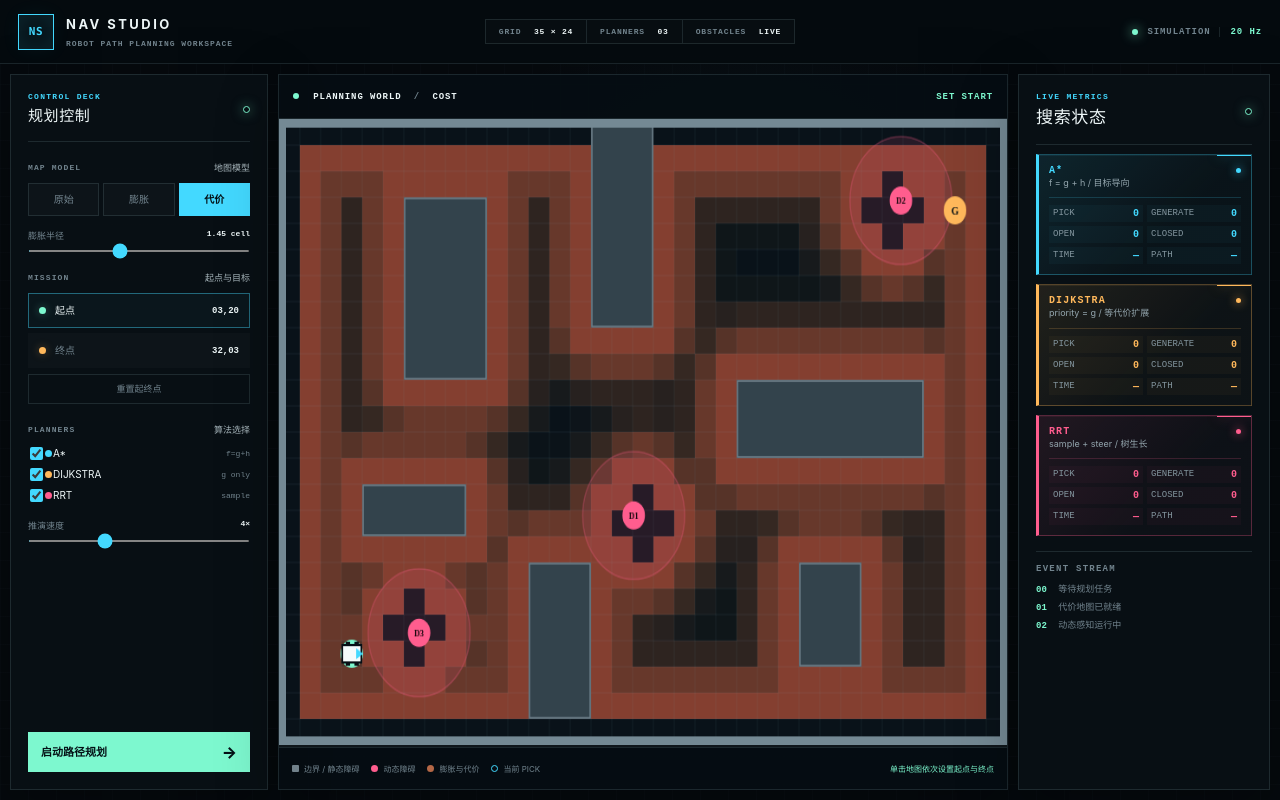
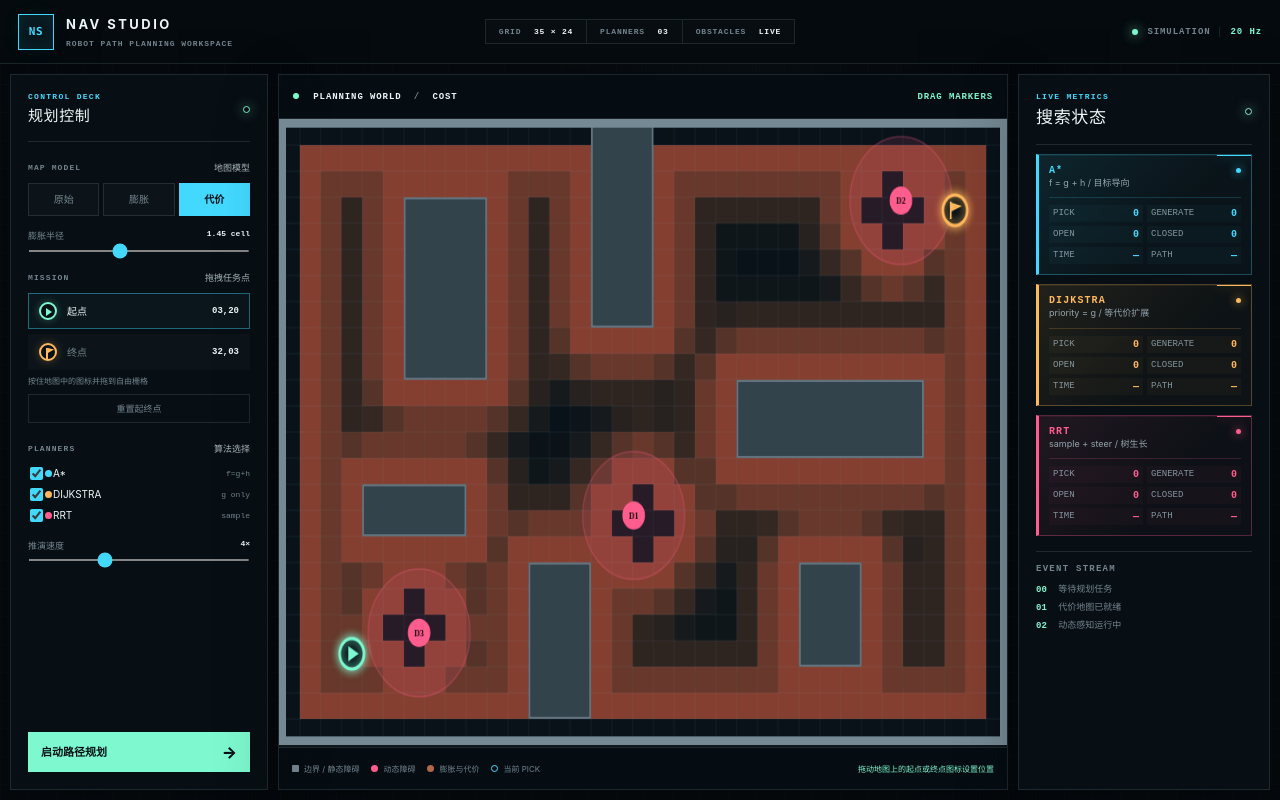
Before and after one commit to laichao2018/embodied-path-planning-lab, a Next.js app: page / in a window 1280 px wide. Built offline with nearby package versions, Linux system fonts and the light colour scheme.

Commit message:
feat: add draggable start and goal markers

```diff
--- a/app/page.tsx
+++ b/app/page.tsx
@@ -75,7 +75,8 @@ export default function Home() {
   const [running, setRunning] = useState(false);
   const [executing, setExecuting] = useState(false);
   const [executionCursor, setExecutionCursor] = useState(0);
-  const [notice, setNotice] = useState("单击地图依次设置起点与终点");
+  const [draggingMarker, setDraggingMarker] = useState<"start" | "goal" | null>(null);
+  const [notice, setNotice] = useState("拖动地图上的起点或终点图标设置位置");
 
   const resultList = useMemo(
     () => (["astar", "dijkstra", "rrt"] as PlannerKey[]).map((key) => results[key]).filter(Boolean) as PlannerResult[],
@@ -265,21 +266,52 @@ export default function Home() {
         }
       });
 
-      const drawMarker = (point: Point, color: string, label: string) => {
+      const drawMarker = (point: Point, color: string, kind: "start" | "goal") => {
         const pixel = pointToCanvas(point);
+        const active = draggingMarker === kind;
+        ctx.save();
+        ctx.translate(pixel.x, pixel.y);
+        if (active) {
+          ctx.beginPath();
+          ctx.strokeStyle = `${color}88`;
+          ctx.lineWidth = 2;
+          ctx.arc(0, 0, 20 + Math.sin(now / 90) * 2, 0, Math.PI * 2);
+          ctx.stroke();
+        }
+        ctx.shadowColor = color;
+        ctx.shadowBlur = active ? 18 : 10;
         ctx.beginPath();
+        ctx.fillStyle = "#071116";
+        ctx.strokeStyle = color;
+        ctx.lineWidth = 3;
+        ctx.arc(0, 0, 14, 0, Math.PI * 2);
+        ctx.fill();
+        ctx.stroke();
+        ctx.shadowBlur = 0;
         ctx.fillStyle = color;
-        ctx.arc(pixel.x, pixel.y, 13, 0, Math.PI * 2);
-        ctx.fill();
-        ctx.fillStyle = "#061015";
-        ctx.font = "800 11px ui-monospace";
-        ctx.textAlign = "center";
-        ctx.textBaseline = "middle";
-        ctx.fillText(label, pixel.x, pixel.y + 1);
+        ctx.strokeStyle = color;
+        if (kind === "start") {
+          ctx.beginPath();
+          ctx.moveTo(-4, -7);
+          ctx.lineTo(8, 0);
+          ctx.lineTo(-4, 7);
+          ctx.closePath();
+          ctx.fill();
+        } else {
+          ctx.lineWidth = 2;
+          ctx.beginPath();
+          ctx.moveTo(-5, 8);
+          ctx.lineTo(-5, -8);
+          ctx.stroke();
+          ctx.beginPath();
+          ctx.moveTo(-4, -7);
+          ctx.lineTo(8, -4);
+          ctx.lineTo(-4, 1);
+          ctx.closePath();
+          ctx.fill();
+        }
+        ctx.restore();
       };
-      drawMarker(start, "#7df8cf", "S");
-      drawMarker(goal, "#ffb85b", "G");
-
       const robot = positionAlongPath(executionResult?.path ?? [start], executionCursor) ?? { ...start, heading: 0 };
       const robotPixel = pointToCanvas(robot);
       ctx.save();
@@ -297,11 +329,14 @@ export default function Home() {
       ctx.fillRect(-7, -11, 5, 4); ctx.fillRect(-7, 7, 5, 4); ctx.fillRect(3, -11, 5, 4); ctx.fillRect(3, 7, 5, 4);
       ctx.restore();
 
+      drawMarker(start, "#7df8cf", "start");
+      drawMarker(goal, "#ffb85b", "goal");
+
       frame = window.requestAnimationFrame(draw);
     };
     frame = window.requestAnimationFrame(draw);
     return () => window.cancelAnimationFrame(frame);
-  }, [executionCursor, executionResult, inflation, layer, progress, resultList, start, goal]);
+  }, [draggingMarker, executionCursor, executionResult, inflation, layer, progress, resultList, start, goal]);
 
   const plan = () => {
     if (resultList.length && progress < maxSteps) {
@@ -330,28 +365,63 @@ export default function Home() {
     setNotice("推演中：亮环表示 PICK，微光节点表示 GENERATE");
   };
 
-  const placePoint = (event: React.MouseEvent<HTMLCanvasElement>) => {
+  const pointerGridPosition = (event: React.PointerEvent<HTMLCanvasElement>, snap: boolean) => {
     const canvas = event.currentTarget;
     const rect = canvas.getBoundingClientRect();
-    const point = {
-      x: Math.max(1, Math.min(COLS - 2, Math.floor(((event.clientX - rect.left) / rect.width) * COLS))),
-      y: Math.max(1, Math.min(ROWS - 2, Math.floor(((event.clientY - rect.top) / rect.height) * ROWS))),
+    const raw = {
+      x: ((event.clientX - rect.left) / rect.width) * COLS - 0.5,
+      y: ((event.clientY - rect.top) / rect.height) * ROWS - 0.5,
     };
+    if (!snap) return raw;
+    return {
+      x: Math.max(1, Math.min(COLS - 2, Math.round(raw.x))),
+      y: Math.max(1, Math.min(ROWS - 2, Math.round(raw.y))),
+    };
+  };
+
+  const beginMarkerDrag = (event: React.PointerEvent<HTMLCanvasElement>) => {
+    const raw = pointerGridPosition(event, false);
+    const startDistance = Math.hypot(raw.x - start.x, raw.y - start.y);
+    const goalDistance = Math.hypot(raw.x - goal.x, raw.y - goal.y);
+    const marker = Math.min(startDistance, goalDistance) <= 1.15
+      ? startDistance <= goalDistance ? "start" : "goal"
+      : null;
+    if (!marker) return;
+    event.preventDefault();
+    event.currentTarget.setPointerCapture(event.pointerId);
+    clearRun();
+    setDraggingMarker(marker);
+    setPlacement(marker);
+    setNotice(marker === "start" ? "正在拖动起点图标" : "正在拖动终点图标");
+  };
+
+  const moveMarker = (event: React.PointerEvent<HTMLCanvasElement>) => {
+    if (!draggingMarker) return;
+    const point = pointerGridPosition(event, true);
     const field = makeCostField(dynamicObstaclesAt(performance.now()), inflation);
     if (field.blocked.has(`${point.x},${point.y}`)) {
-      setNotice("该栅格属于障碍或膨胀区，请选择自由空间");
+      setNotice("此处是障碍或膨胀区，图标不能放置");
       return;
     }
-    clearRun();
-    if (placement === "start") {
+    const other = draggingMarker === "start" ? goal : start;
+    if (point.x === other.x && point.y === other.y) {
+      setNotice("起点与终点不能重合");
+      return;
+    }
+    if (draggingMarker === "start") {
       setStart(point);
-      setPlacement("goal");
-      setNotice("起点已设置，现在请选择终点");
     } else {
       setGoal(point);
-      setPlacement("start");
-      setNotice("终点已设置，可以启动路径规划");
     }
+    setNotice(draggingMarker === "start" ? "松开以设置起点" : "松开以设置终点");
+  };
+
+  const endMarkerDrag = (event: React.PointerEvent<HTMLCanvasElement>) => {
+    if (!draggingMarker) return;
+    if (event.currentTarget.hasPointerCapture(event.pointerId)) event.currentTarget.releasePointerCapture(event.pointerId);
+    const label = draggingMarker === "start" ? "起点" : "终点";
+    setDraggingMarker(null);
+    setNotice(`${label}已更新，可以启动路径规划`);
   };
 
   const resetPoints = () => {
@@ -359,7 +429,8 @@ export default function Home() {
     setStart(DEFAULT_START);
     setGoal(DEFAULT_GOAL);
     setPlacement("start");
-    setNotice("起终点已重置");
+    setDraggingMarker(null);
+    setNotice("起终点已重置，可直接拖动图标调整位置");
   };
 
   const visibleStep = (result: PlannerResult) => result.steps[Math.min(Math.floor(progress), result.steps.length) - 1];
@@ -396,11 +467,12 @@ export default function Home() {
             <input type="range" min="0.8" max="2.4" step="0.05" value={inflation} onChange={(event) => { clearRun(); setInflation(Number(event.target.value)); }} />
           </label>
 
-          <div className="section-label"><span>MISSION</span><b>起点与目标</b></div>
+          <div className="section-label"><span>MISSION</span><b>拖拽任务点</b></div>
           <div className="point-readout">
-            <button type="button" className={placement === "start" ? "selected" : ""} onClick={() => setPlacement("start")}><i className="start-swatch" /> 起点 <b>{formatCell(start)}</b></button>
-            <button type="button" className={placement === "goal" ? "selected" : ""} onClick={() => setPlacement("goal")}><i className="goal-swatch" /> 终点 <b>{formatCell(goal)}</b></button>
+            <button type="button" className={placement === "start" ? "selected" : ""} onClick={() => { setPlacement("start"); setNotice("请拖动地图上的绿色起点图标"); }}><i className="start-swatch" /> 起点 <b>{formatCell(start)}</b></button>
+            <button type="button" className={placement === "goal" ? "selected" : ""} onClick={() => { setPlacement("goal"); setNotice("请拖动地图上的橙色终点图标"); }}><i className="goal-swatch" /> 终点 <b>{formatCell(goal)}</b></button>
           </div>
+          <p className="drag-hint">按住地图中的图标并拖到自由栅格</p>
           <button className="reset-button" type="button" onClick={resetPoints}>重置起终点</button>
 
           <div className="section-label"><span>PLANNERS</span><b>算法选择</b></div>
@@ -426,9 +498,19 @@ export default function Home() {
         <section className="map-panel panel">
           <div className="map-toolbar">
             <div><span className="pulse" /> PLANNING WORLD <i>/</i> {layer.toUpperCase()}</div>
-            <p className={running ? "is-running" : ""}>{running ? `SEARCH ${Math.round((progress / Math.max(maxSteps, 1)) * 100)}%` : executing ? "ROBOT EXECUTING" : placement === "start" ? "SET START" : "SET GOAL"}</p>
+            <p className={running ? "is-running" : ""}>{running ? `SEARCH ${Math.round((progress / Math.max(maxSteps, 1)) * 100)}%` : executing ? "ROBOT EXECUTING" : draggingMarker ? `DRAG ${draggingMarker.toUpperCase()}` : "DRAG MARKERS"}</p>
           </div>
-          <canvas ref={canvasRef} width={CANVAS_WIDTH} height={CANVAS_HEIGHT} onClick={placePoint} aria-label="交互式路径规划地图，单击放置起点和终点" />
+          <canvas
+            ref={canvasRef}
+            className={draggingMarker ? "is-dragging" : ""}
+            width={CANVAS_WIDTH}
+            height={CANVAS_HEIGHT}
+            onPointerDown={beginMarkerDrag}
+            onPointerMove={moveMarker}
+            onPointerUp={endMarkerDrag}
+            onPointerCancel={endMarkerDrag}
+            aria-label="交互式路径规划地图，拖动起点箭头或终点旗帜设置位置"
+          />
           <div className="progress-rail"><span style={{ width: `${Math.min(100, (progress / Math.max(maxSteps, 1)) * 100)}%` }} /></div>
           <div className="map-legend">
             <span><i className="wall" />边界 / 静态障碍</span>
--- a/standalone/app.js
+++ b/standalone/app.js
@@ -58,7 +58,8 @@
     running: false,
     executing: false,
     executionCursor: 0,
-    notice: "单击地图依次设置起点与终点",
+    draggingMarker: null,
+    notice: "拖动地图上的起点或终点图标设置位置",
   };
 
   function keyOf(point) {
@@ -377,7 +378,8 @@
     elements.runState.classList.toggle("is-running", state.running);
     if (state.running) elements.runState.textContent = `SEARCH ${Math.round(percent)}%`;
     else if (state.executing) elements.runState.textContent = "ROBOT EXECUTING";
-    else elements.runState.textContent = state.placement === "start" ? "SET START" : "SET GOAL";
+    else if (state.draggingMarker) elements.runState.textContent = `DRAG ${state.draggingMarker.toUpperCase()}`;
+    else elements.runState.textContent = "DRAG MARKERS";
 
     const hasResults = resultList().length > 0;
     const canResume = hasResults && state.progress < stepsTotal;
@@ -455,41 +457,114 @@
     updateTelemetry();
   }
 
-  function placePoint(event) {
+  function pointerGridPosition(event, snap) {
     const rect = canvas.getBoundingClientRect();
-    const point = {
-      x: Math.max(1, Math.min(COLS - 2, Math.floor((event.clientX - rect.left) / rect.width * COLS))),
-      y: Math.max(1, Math.min(ROWS - 2, Math.floor((event.clientY - rect.top) / rect.height * ROWS))),
+    const raw = {
+      x: (event.clientX - rect.left) / rect.width * COLS - 0.5,
+      y: (event.clientY - rect.top) / rect.height * ROWS - 0.5,
     };
-    const field = makeCostField(dynamicObstaclesAt(performance.now()), state.inflation);
-    if (field.blocked.has(keyOf(point))) {
-      setNotice("该栅格属于障碍或膨胀区，请选择自由空间");
-      return;
-    }
+    if (!snap) return raw;
+    return {
+      x: Math.max(1, Math.min(COLS - 2, Math.round(raw.x))),
+      y: Math.max(1, Math.min(ROWS - 2, Math.round(raw.y))),
+    };
+  }
+
+  function beginMarkerDrag(event) {
+    const raw = pointerGridPosition(event, false);
+    const startDistance = Math.hypot(raw.x - state.start.x, raw.y - state.start.y);
+    const goalDistance = Math.hypot(raw.x - state.goal.x, raw.y - state.goal.y);
+    const marker = Math.min(startDistance, goalDistance) <= 1.15
+      ? startDistance <= goalDistance ? "start" : "goal"
+      : null;
+    if (!marker) return;
+    event.preventDefault();
+    canvas.setPointerCapture(event.pointerId);
     clearRun();
-    if (state.placement === "start") {
-      state.start = point;
-      state.placement = "goal";
-      setNotice("起点已设置，现在请选择终点");
-    } else {
-      state.goal = point;
-      state.placement = "start";
-      setNotice("终点已设置，可以启动路径规划");
-    }
+    state.draggingMarker = marker;
+    state.placement = marker;
+    canvas.classList.add("is-dragging");
+    setNotice(marker === "start" ? "正在拖动起点图标" : "正在拖动终点图标");
     updateInterface();
   }
 
-  function drawMarker(point, color, label) {
+  function moveMarker(event) {
+    if (!state.draggingMarker) return;
+    const point = pointerGridPosition(event, true);
+    const field = makeCostField(dynamicObstaclesAt(performance.now()), state.inflation);
+    if (field.blocked.has(keyOf(point))) {
+      setNotice("此处是障碍或膨胀区，图标不能放置");
+      return;
+    }
+    const other = state.draggingMarker === "start" ? state.goal : state.start;
+    if (point.x === other.x && point.y === other.y) {
+      setNotice("起点与终点不能重合");
+      return;
+    }
+    if (state.draggingMarker === "start") {
+      state.start = point;
+    } else {
+      state.goal = point;
+    }
+    setNotice(state.draggingMarker === "start" ? "松开以设置起点" : "松开以设置终点");
+    updateInterface();
+  }
+
+  function endMarkerDrag(event) {
+    if (!state.draggingMarker) return;
+    if (canvas.hasPointerCapture(event.pointerId)) canvas.releasePointerCapture(event.pointerId);
+    const label = state.draggingMarker === "start" ? "起点" : "终点";
+    state.draggingMarker = null;
+    canvas.classList.remove("is-dragging");
+    setNotice(`${label}已更新，可以启动路径规划`);
+    updateInterface();
+  }
+
+  function drawMarker(point, color, kind, now) {
     const pixel = pointToCanvas(point);
+    const active = state.draggingMarker === kind;
+    ctx.save();
+    ctx.translate(pixel.x, pixel.y);
+    if (active) {
+      ctx.beginPath();
+      ctx.strokeStyle = `${color}88`;
+      ctx.lineWidth = 2;
+      ctx.arc(0, 0, 20 + Math.sin(now / 90) * 2, 0, Math.PI * 2);
+      ctx.stroke();
+    }
+    ctx.shadowColor = color;
+    ctx.shadowBlur = active ? 18 : 10;
     ctx.beginPath();
+    ctx.fillStyle = "#071116";
+    ctx.strokeStyle = color;
+    ctx.lineWidth = 3;
+    ctx.arc(0, 0, 14, 0, Math.PI * 2);
+    ctx.fill();
+    ctx.stroke();
+    ctx.shadowBlur = 0;
     ctx.fillStyle = color;
-    ctx.arc(pixel.x, pixel.y, 13, 0, Math.PI * 2);
-    ctx.fill();
-    ctx.fillStyle = "#061015";
-    ctx.font = "800 11px ui-monospace, monospace";
-    ctx.textAlign = "center";
-    ctx.textBaseline = "middle";
-    ctx.fillText(label, pixel.x, pixel.y + 1);
+    ctx.strokeStyle = color;
+    if (kind === "start") {
+      ctx.beginPath();
+      ctx.moveTo(-4, -7);
+      ctx.lineTo(8, 0);
+      ctx.lineTo(-4, 7);
+      ctx.closePath();
+      ctx.fill();
+    } else {
+      ctx.lineWidth = 2;
+      ctx.beginPath();
+      ctx.moveTo(-5, 8);
+      ctx.lineTo(-5, -8);
+      ctx.stroke();
+      ctx.beginPath();
+      ctx.moveTo(-4, -7);
+      ctx.lineTo(8, -4);
+      ctx.lineTo(-4, 1);
+      ctx.closePath();
+      ctx.fill();
+    }
+    ctx.restore();
   }
 
   let cachedField = makeCostField(dynamicObstaclesAt(performance.now()), state.inflation);
@@ -628,8 +703,6 @@
       }
     });
 
-    drawMarker(state.start, "#7df8cf", "S");
-    drawMarker(state.goal, "#ffb85b", "G");
     const executionResult = state.results.astar || state.results.dijkstra || state.results.rrt;
     const robot = positionAlongPath(executionResult ? executionResult.path : [state.start], state.executionCursor) || { ...state.start, heading: 0 };
     const robotPixel = pointToCanvas(robot);
@@ -654,6 +727,9 @@
     ctx.fillRect(3, -11, 5, 4);
     ctx.fillRect(3, 7, 5, 4);
     ctx.restore();
+
+    drawMarker(state.start, "#7df8cf", "start", now);
+    drawMarker(state.goal, "#ffb85b", "goal", now);
   }
 
   elements.layerControls.addEventListener("click", (event) => {
@@ -670,10 +746,12 @@
   });
   elements.selectStart.addEventListener("click", () => {
     state.placement = "start";
+    setNotice("请拖动地图上的绿色起点图标");
     updateInterface();
   });
   elements.selectGoal.addEventListener("click", () => {
     state.placement = "goal";
+    setNotice("请拖动地图上的橙色终点图标");
     updateInterface();
   });
   elements.resetPoints.addEventListener("click", () => {
@@ -681,7 +759,9 @@
     state.start = { ...DEFAULT_START };
     state.goal = { ...DEFAULT_GOAL };
     state.placement = "start";
-    setNotice("起终点已重置");
+    state.draggingMarker = null;
+    canvas.classList.remove("is-dragging");
+    setNotice("起终点已重置，可直接拖动图标调整位置");
     updateInterface();
   });
   PLANNERS.forEach((planner) => {
@@ -696,7 +776,10 @@
     updateInterface();
   });
   elements.runPlanner.addEventListener("click", startPlanning);
-  canvas.addEventListener("click", placePoint);
+  canvas.addEventListener("pointerdown", beginMarkerDrag);
+  canvas.addEventListener("pointermove", moveMarker);
+  canvas.addEventListener("pointerup", endMarkerDrag);
+  canvas.addEventListener("pointercancel", endMarkerDrag);
 
   let previousFrame = performance.now();
   let progressAccumulator = 0;
--- a/standalone/index.html
+++ b/standalone/index.html
@@ -38,11 +38,12 @@
             <input id="inflation" type="range" min="0.8" max="2.4" step="0.05" value="1.45" />
           </label>
 
-          <div class="section-label"><span>MISSION</span><b>起点与目标</b></div>
+          <div class="section-label"><span>MISSION</span><b>拖拽任务点</b></div>
           <div class="point-readout">
             <button id="select-start" type="button" class="selected"><i class="start-swatch"></i> 起点 <b id="start-value">03,20</b></button>
             <button id="select-goal" type="button"><i class="goal-swatch"></i> 终点 <b id="goal-value">32,03</b></button>
           </div>
+          <p class="drag-hint">按住地图中的图标并拖到自由栅格</p>
           <button class="reset-button" id="reset-points" type="button">重置起终点</button>
 
           <div class="section-label"><span>PLANNERS</span><b>算法选择</b></div>
@@ -65,14 +66,14 @@
             <div><span class="pulse"></span> PLANNING WORLD <i>/</i> <b id="layer-name">COST</b></div>
             <p id="run-state">SET START</p>
           </div>
-          <canvas id="map" width="840" height="576" aria-label="交互式路径规划地图"></canvas>
+          <canvas id="map" width="840" height="576" aria-label="交互式路径规划地图，拖动起点箭头或终点旗帜设置位置"></canvas>
           <div class="progress-rail"><span id="progress-bar"></span></div>
           <div class="map-legend">
             <span><i class="wall"></i>边界 / 静态障碍</span>
             <span><i class="dynamic"></i>动态障碍</span>
             <span><i class="inflated"></i>膨胀与代价</span>
             <span><i class="pick-ring"></i>当前 PICK</span>
-            <span class="legend-note" id="notice">单击地图依次设置起点与终点</span>
+            <span class="legend-note" id="notice">拖动地图上的起点或终点图标设置位置</span>
           </div>
         </section>
 
--- a/standalone/styles.css
+++ b/standalone/styles.css
@@ -86,12 +86,17 @@ button { color: inherit; }
 .range-control input { width: 100%; height: 2px; accent-color: var(--cyan); cursor: pointer; }
 
 .point-readout { display: grid; gap: 5px; margin-top: 9px; }
-.point-readout button { display: grid; grid-template-columns: 8px 1fr auto; gap: 8px; align-items: center; padding: 9px 10px; background: rgba(255,255,255,.018); border: 1px solid transparent; color: var(--muted); text-align: left; cursor: pointer; font-size: 10px; }
+.point-readout button { display: grid; grid-template-columns: 20px 1fr auto; gap: 8px; align-items: center; padding: 8px 10px; background: rgba(255,255,255,.018); border: 1px solid transparent; color: var(--muted); text-align: left; cursor: pointer; font-size: 10px; }
 .point-readout button.selected { border-color: rgba(67,217,255,.42); background: rgba(67,217,255,.035); color: var(--ink); }
-.point-readout i, .algorithm-list i, .map-legend i { width: 7px; height: 7px; border-radius: 50%; display: inline-block; }
-.start-swatch { background: var(--green); box-shadow: 0 0 8px rgba(125,248,207,.35); }
-.goal-swatch { background: var(--amber); box-shadow: 0 0 8px rgba(255,184,91,.35); }
+.algorithm-list i, .map-legend i { width: 7px; height: 7px; border-radius: 50%; display: inline-block; }
+.point-readout i { position: relative; width: 18px; height: 18px; display: inline-block; border-radius: 50%; background: #071116; }
+.start-swatch { border: 2px solid var(--green); box-shadow: 0 0 8px rgba(125,248,207,.3); }
+.start-swatch::after { content: ""; position: absolute; left: 5px; top: 4px; width: 0; height: 0; border-top: 4px solid transparent; border-bottom: 4px solid transparent; border-left: 6px solid var(--green); }
+.goal-swatch { border: 2px solid var(--amber); box-shadow: 0 0 8px rgba(255,184,91,.3); }
+.goal-swatch::before { content: ""; position: absolute; left: 5px; top: 3px; width: 2px; height: 11px; background: var(--amber); }
+.goal-swatch::after { content: ""; position: absolute; left: 7px; top: 3px; width: 6px; height: 5px; background: var(--amber); clip-path: polygon(0 0, 100% 28%, 0 100%); }
 .point-readout b { color: var(--ink); font: 700 9px ui-monospace, monospace; }
+.drag-hint { margin: 6px 0 0; color: var(--muted); font-size: 8px; line-height: 1.45; }
 .reset-button { width: 100%; margin-top: 6px; padding: 7px; border: 1px solid var(--line); background: transparent; color: var(--muted); font-size: 9px; cursor: pointer; }
 .reset-button:hover { border-color: rgba(125,248,207,.5); color: var(--green); }
 
@@ -114,7 +119,8 @@ button { color: inherit; }
 .map-toolbar p { margin: 0; color: var(--green); white-space: nowrap; }
 .map-toolbar p.is-running { color: var(--cyan); animation: blink 1.1s steps(2,end) infinite; }
 .pulse { display: inline-block; width: 6px; height: 6px; border-radius: 50%; background: var(--green); margin-right: 8px; }
-.map-panel canvas { width: 100%; height: 100%; display: block; cursor: crosshair; }
+.map-panel canvas { width: 100%; height: 100%; display: block; cursor: grab; touch-action: none; }
+.map-panel canvas.is-dragging { cursor: grabbing; }
 .progress-rail { height: 2px; background: rgba(255,255,255,.04); }
 .progress-rail span { display: block; width: 0; height: 100%; background: linear-gradient(90deg,var(--cyan),var(--green)); transition: width 80ms linear; }
 .map-legend { min-width: 0; display: flex; align-items: center; gap: 12px; padding: 0 13px; border-top: 1px solid var(--line); color: var(--muted); font-size: 8px; white-space: nowrap; overflow: hidden; }
```
Also changed, not shown: 1 other file (tests, documents, lock files or other folders).
